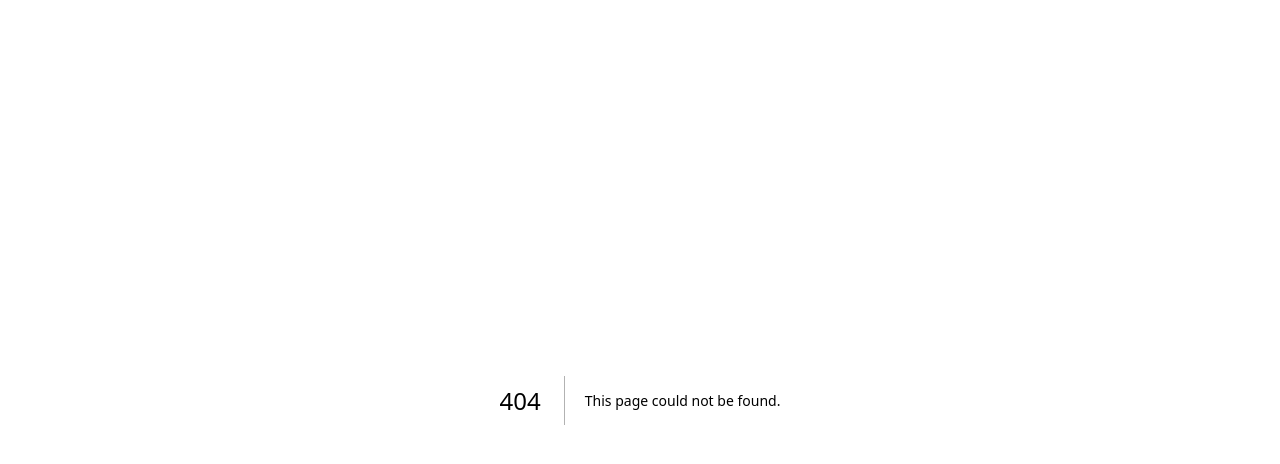
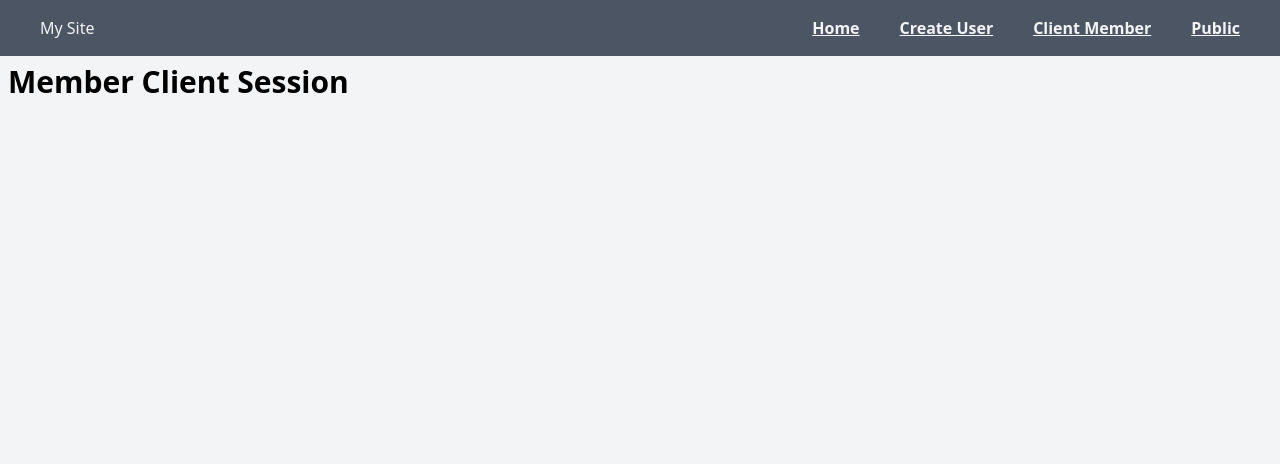
Before and after one commit to Kimginam97/next-auth-tutorial, a Next.js app: page /ClientMember in a window 1280 px wide. Before the commit this address had no page. Shown: the top 464 px of the page. Built offline with nearby package versions, Linux system fonts and the light colour scheme.

Commit message:
Create Project Structure

```diff
--- /dev/null
+++ b/app/(components)/Nav.jsx
@@ -0,0 +1,19 @@
+import Link from 'next/link'
+
+const Nav = () => {
+  return (
+    <header className="bg-gray-600 text-gray-100">
+      <nav className="flex justify-between items-center w-full px-10 py-4">
+        <div>My Site</div>
+        <div className="flex gap-10">
+          <Link href="/">Home</Link>
+          <Link href="/CreateUser">Create User</Link>
+          <Link href="/ClientMember">Client Member</Link>
+          <Link href="/Public">Public</Link>
+        </div>
+      </nav>
+    </header>
+  )
+}
+
+export default Nav
--- /dev/null
+++ b/app/ClientMember/page.jsx
@@ -0,0 +1,11 @@
+'use client'
+
+const Member = () => {
+  return (
+    <div>
+      <h1>Member Client Session</h1>
+    </div>
+  )
+}
+
+export default Member
--- /dev/null
+++ b/app/CreateUser/page.jsx
@@ -0,0 +1,7 @@
+import React from 'react'
+
+const CreateUser = () => {
+  return <div>Only Admins!</div>
+}
+
+export default CreateUser
--- /dev/null
+++ b/app/Denied/page.jsx
@@ -0,0 +1,11 @@
+import React from 'react'
+
+const Denied = () => {
+  return (
+    <div>
+      <h1 className="text-red-400">Denied</h1>
+    </div>
+  )
+}
+
+export default Denied
--- /dev/null
+++ b/app/Member/page.jsx
@@ -0,0 +1,9 @@
+const Member = () => {
+  return (
+    <div>
+      <h1>Member Server Session</h1>
+    </div>
+  )
+}
+
+export default Member
--- /dev/null
+++ b/app/Public/page.jsx
@@ -0,0 +1,9 @@
+const Public = () => {
+  return (
+    <div>
+      <h1>Public</h1>
+    </div>
+  )
+}
+
+export default Public
--- a/app/globals.css
+++ b/app/globals.css
@@ -2,26 +2,12 @@
 @tailwind components;
 @tailwind utilities;
 
-:root {
-  --foreground-rgb: 0, 0, 0;
-  --background-start-rgb: 214, 219, 220;
-  --background-end-rgb: 255, 255, 255;
-}
+@layer base {
+  h1 {
+    @apply font-bold text-3xl
+  }
 
-@media (prefers-color-scheme: dark) {
-  :root {
-    --foreground-rgb: 255, 255, 255;
-    --background-start-rgb: 0, 0, 0;
-    --background-end-rgb: 0, 0, 0;
+  a {
+    @apply underline font-bold
   }
 }
-
-body {
-  color: rgb(var(--foreground-rgb));
-  background: linear-gradient(
-      to bottom,
-      transparent,
-      rgb(var(--background-end-rgb))
-    )
-    rgb(var(--background-start-rgb));
-}
--- a/app/layout.js
+++ b/app/layout.js
@@ -1,7 +1,5 @@
-import { Inter } from 'next/font/google'
+import Nav from './(components)/Nav'
 import './globals.css'
-
-const inter = Inter({ subsets: ['latin'] })
 
 export const metadata = {
   title: 'Create Next App',
@@ -11,7 +9,10 @@
 export default function RootLayout({ children }) {
   return (
     <html lang="en">
-      <body className={inter.className}>{children}</body>
+      <body className="bg-gray-100">
+        <Nav />
+        <div className="m-2">{children}</div>
+      </body>
     </html>
   )
 }
--- a/app/page.js
+++ /dev/null
@@ -1,113 +0,0 @@
-import Image from 'next/image'
-
-export default function Home() {
-  return (
-    <main className="flex min-h-screen flex-col items-center justify-between p-24">
-      <div className="z-10 max-w-5xl w-full items-center justify-between font-mono text-sm lg:flex">
-        <p className="fixed left-0 top-0 flex w-full justify-center border-b border-gray-300 bg-gradient-to-b from-zinc-200 pb-6 pt-8 backdrop-blur-2xl dark:border-neutral-800 dark:bg-zinc-800/30 dark:from-inherit lg:static lg:w-auto  lg:rounded-xl lg:border lg:bg-gray-200 lg:p-4 lg:dark:bg-zinc-800/30">
-          Get started by editing&nbsp;
-          <code className="font-mono font-bold">app/page.js</code>
-        </p>
-        <div className="fixed bottom-0 left-0 flex h-48 w-full items-end justify-center bg-gradient-to-t from-white via-white dark:from-black dark:via-black lg:static lg:h-auto lg:w-auto lg:bg-none">
-          <a
-            className="pointer-events-none flex place-items-center gap-2 p-8 lg:pointer-events-auto lg:p-0"
-            href="https://vercel.com?utm_source=create-next-app&utm_medium=appdir-template&utm_campaign=create-next-app"
-            target="_blank"
-            rel="noopener noreferrer"
-          >
-            By{' '}
-            <Image
-              src="/vercel.svg"
-              alt="Vercel Logo"
-              className="dark:invert"
-              width={100}
-              height={24}
-              priority
-            />
-          </a>
-        </div>
-      </div>
-
-      <div className="relative flex place-items-center before:absolute before:h-[300px] before:w-[480px] before:-translate-x-1/2 before:rounded-full before:bg-gradient-radial before:from-white before:to-transparent before:blur-2xl before:content-[''] after:absolute after:-z-20 after:h-[180px] after:w-[240px] after:translate-x-1/3 after:bg-gradient-conic after:from-sky-200 after:via-blue-200 after:blur-2xl after:content-[''] before:dark:bg-gradient-to-br before:dark:from-transparent before:dark:to-blue-700 before:dark:opacity-10 after:dark:from-sky-900 after:dark:via-[#0141ff] after:dark:opacity-40 before:lg:h-[360px] z-[-1]">
-        <Image
-          className="relative dark:drop-shadow-[0_0_0.3rem_#ffffff70] dark:invert"
-          src="/next.svg"
-          alt="Next.js Logo"
-          width={180}
-          height={37}
-          priority
-        />
-      </div>
-
-      <div className="mb-32 grid text-center lg:max-w-5xl lg:w-full lg:mb-0 lg:grid-cols-4 lg:text-left">
-        <a
-          href="https://nextjs.org/docs?utm_source=create-next-app&utm_medium=appdir-template&utm_campaign=create-next-app"
-          className="group rounded-lg border border-transparent px-5 py-4 transition-colors hover:border-gray-300 hover:bg-gray-100 hover:dark:border-neutral-700 hover:dark:bg-neutral-800/30"
-          target="_blank"
-          rel="noopener noreferrer"
-        >
-          <h2 className={`mb-3 text-2xl font-semibold`}>
-            Docs{' '}
-            <span className="inline-block transition-transform group-hover:translate-x-1 motion-reduce:transform-none">
-              -&gt;
-            </span>
-          </h2>
-          <p className={`m-0 max-w-[30ch] text-sm opacity-50`}>
-            Find in-depth information about Next.js features and API.
-          </p>
-        </a>
-
-        <a
-          href="https://nextjs.org/learn?utm_source=create-next-app&utm_medium=appdir-template-tw&utm_campaign=create-next-app"
-          className="group rounded-lg border border-transparent px-5 py-4 transition-colors hover:border-gray-300 hover:bg-gray-100 hover:dark:border-neutral-700 hover:dark:bg-neutral-800 hover:dark:bg-opacity-30"
-          target="_blank"
-          rel="noopener noreferrer"
-        >
-          <h2 className={`mb-3 text-2xl font-semibold`}>
-            Learn{' '}
-            <span className="inline-block transition-transform group-hover:translate-x-1 motion-reduce:transform-none">
-              -&gt;
-            </span>
-          </h2>
-          <p className={`m-0 max-w-[30ch] text-sm opacity-50`}>
-            Learn about Next.js in an interactive course with&nbsp;quizzes!
-          </p>
-        </a>
-
-        <a
-          href="https://vercel.com/templates?framework=next.js&utm_source=create-next-app&utm_medium=appdir-template&utm_campaign=create-next-app"
-          className="group rounded-lg border border-transparent px-5 py-4 transition-colors hover:border-gray-300 hover:bg-gray-100 hover:dark:border-neutral-700 hover:dark:bg-neutral-800/30"
-          target="_blank"
-          rel="noopener noreferrer"
-        >
-          <h2 className={`mb-3 text-2xl font-semibold`}>
-            Templates{' '}
-            <span className="inline-block transition-transform group-hover:translate-x-1 motion-reduce:transform-none">
-              -&gt;
-            </span>
-          </h2>
-          <p className={`m-0 max-w-[30ch] text-sm opacity-50`}>
-            Explore starter templates for Next.js.
-          </p>
-        </a>
-
-        <a
-          href="https://vercel.com/new?utm_source=create-next-app&utm_medium=appdir-template&utm_campaign=create-next-app"
-          className="group rounded-lg border border-transparent px-5 py-4 transition-colors hover:border-gray-300 hover:bg-gray-100 hover:dark:border-neutral-700 hover:dark:bg-neutral-800/30"
-          target="_blank"
-          rel="noopener noreferrer"
-        >
-          <h2 className={`mb-3 text-2xl font-semibold`}>
-            Deploy{' '}
-            <span className="inline-block transition-transform group-hover:translate-x-1 motion-reduce:transform-none">
-              -&gt;
-            </span>
-          </h2>
-          <p className={`m-0 max-w-[30ch] text-sm opacity-50`}>
-            Instantly deploy your Next.js site to a shareable URL with Vercel.
-          </p>
-        </a>
-      </div>
-    </main>
-  )
-}
--- /dev/null
+++ b/app/page.jsx
@@ -0,0 +1,7 @@
+import React from 'react'
+
+const Home = () => {
+  return <div>Home</div>
+}
+
+export default Home
```
Also changed, not shown: package.json (+6 -5 lines), 1 other file (tests, documents, lock files or other folders).
